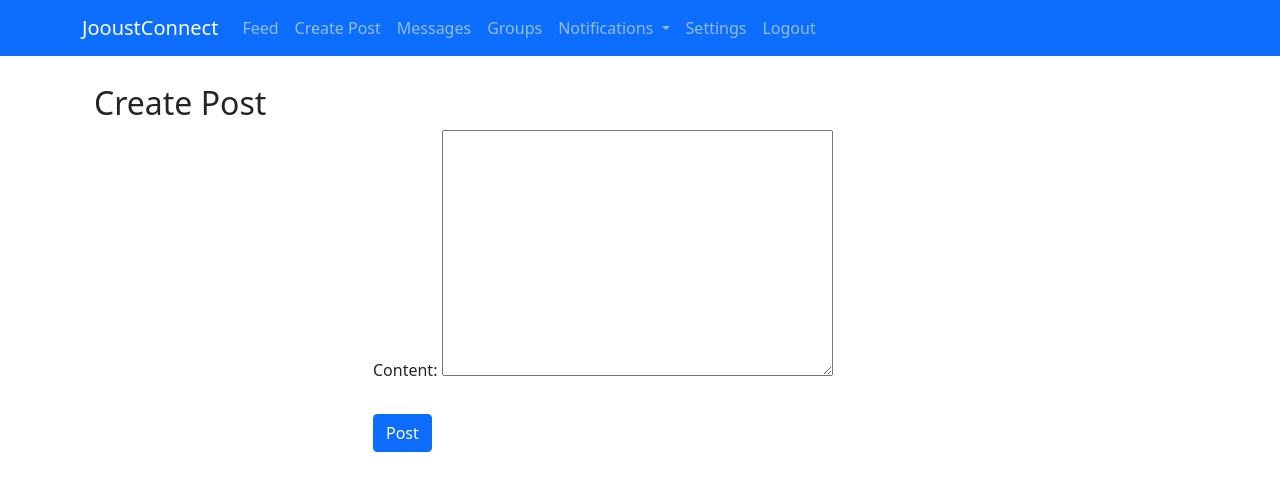
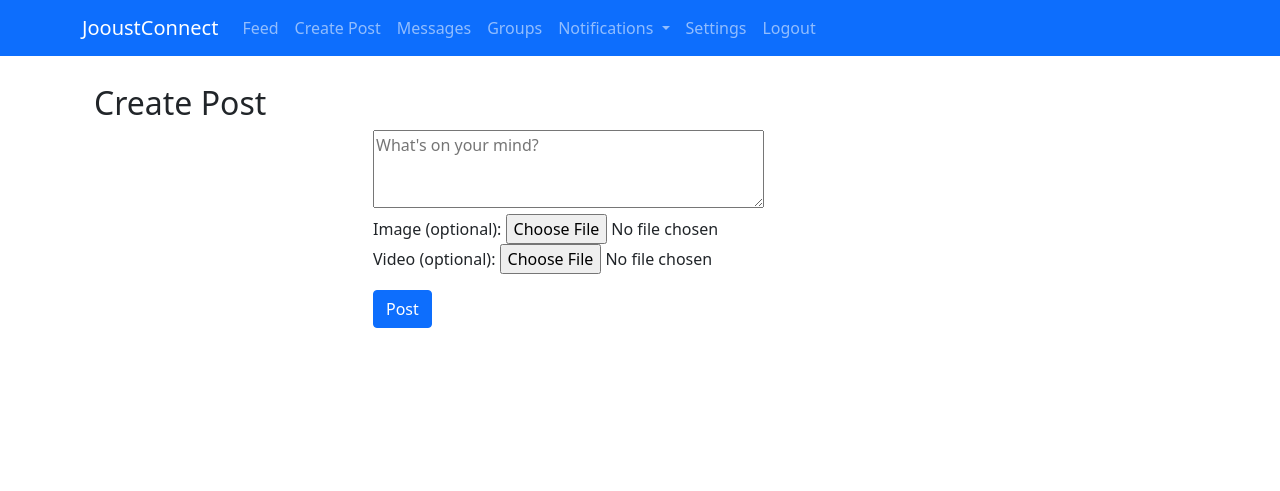
Before and after one commit to phantom-kali/JooustConnect, a Django app: page /post/create/ in a window 1280 px wide. Shown: the top 491 px of the page. Run offline with Django 4.2, Linux system fonts and the light colour scheme; a user stored in the database is signed in; some libraries are stand-ins or nearby versions.

Commit message:
Introduced posts with media support

```diff
--- a/jooustconnect/settings.py
+++ b/jooustconnect/settings.py
@@ -11,7 +11,7 @@ SECRET_KEY = 'django-insecure-$k29@3^!r6@#+#)heu)_$$by$70)!dou!e_8m^o^2nxnf41npg
 # SECURITY WARNING: don't run with debug turned on in production!
 DEBUG = True
 
-ALLOWED_HOSTS = ['192.168.202.68', '127.0.0.1']
+ALLOWED_HOSTS = ['192.168.202.68', '127.0.0.1', '0.0.0.0']
 
 
 INSTALLED_APPS = [
--- a/socialapp/forms.py
+++ b/socialapp/forms.py
@@ -25,7 +25,10 @@ class UserRegistrationForm(forms.ModelForm):
 class PostForm(forms.ModelForm):
     class Meta:
         model = Post
-        fields = ['content']
+        fields = ['content', 'image', 'video']
+        widgets = {
+            'content': forms.Textarea(attrs={'rows': 3, 'placeholder': "What's on your mind?"}),
+        }
 
 class UserProfileForm(forms.ModelForm):
     class Meta:
--- a/socialapp/models.py
+++ b/socialapp/models.py
@@ -14,6 +14,8 @@ class User(AbstractUser):
 class Post(models.Model):
     user = models.ForeignKey(User, on_delete=models.CASCADE)
     content = models.TextField()
+    image = models.ImageField(upload_to='post_images/', blank=True, null=True)
+    video = models.FileField(upload_to='post_videos/', blank=True, null=True)
     created_at = models.DateTimeField(auto_now_add=True)
     n_views = models.PositiveIntegerField(default=0)
     likes = models.ManyToManyField(User, related_name='liked_posts', blank=True)
--- a/socialapp/templates/socialapp/post_create.html
+++ b/socialapp/templates/socialapp/post_create.html
@@ -5,9 +5,23 @@
     <h2 class="mt-4">Create Post</h2>
     <div class="row">
         <div class="col-md-6 offset-md-3">
-            <form method="post">
+            <form method="post" enctype="multipart/form-data">
                 {% csrf_token %}
-                {{ form.as_p }}
+                {{ form.non_field_errors }}
+                <div class="form-group">
+                    {{ form.content.errors }}
+                    {{ form.content }}
+                </div>
+                <div class="form-group">
+                    {{ form.image.errors }}
+                    <label for="{{ form.image.id_for_label }}">Image (optional):</label>
+                    {{ form.image }}
+                </div>
+                <div class="form-group">
+                    {{ form.video.errors }}
+                    <label for="{{ form.video.id_for_label }}">Video (optional):</label>
+                    {{ form.video }}
+                </div>
                 <button type="submit" class="btn btn-primary mt-3">Post</button>
             </form>
         </div>
--- a/socialapp/views.py
+++ b/socialapp/views.py
@@ -87,7 +87,7 @@ def add_comment(request, post_id):
 @login_required
 def create_post(request):
     if request.method == 'POST':
-        form = PostForm(request.POST)
+        form = PostForm(request.POST, request.FILES)
         if form.is_valid():
             post = form.save(commit=False)
             post.user = request.user
```
Also changed, not shown: socialapp/templates/socialapp/feed.html (+9 -0 lines), db.sqlite3.
